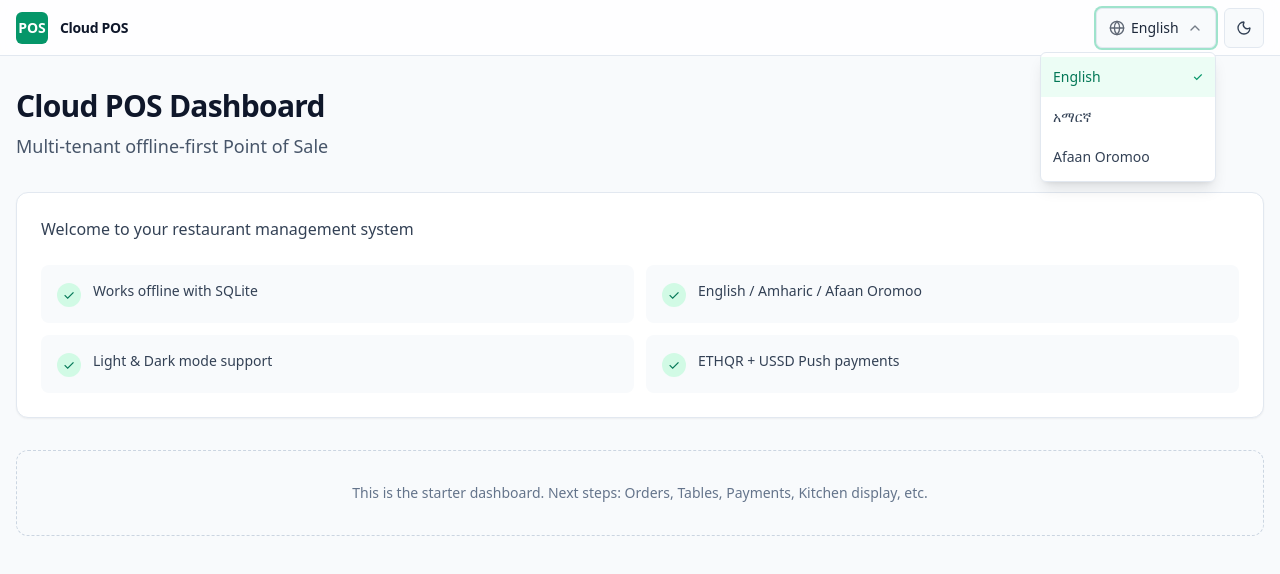
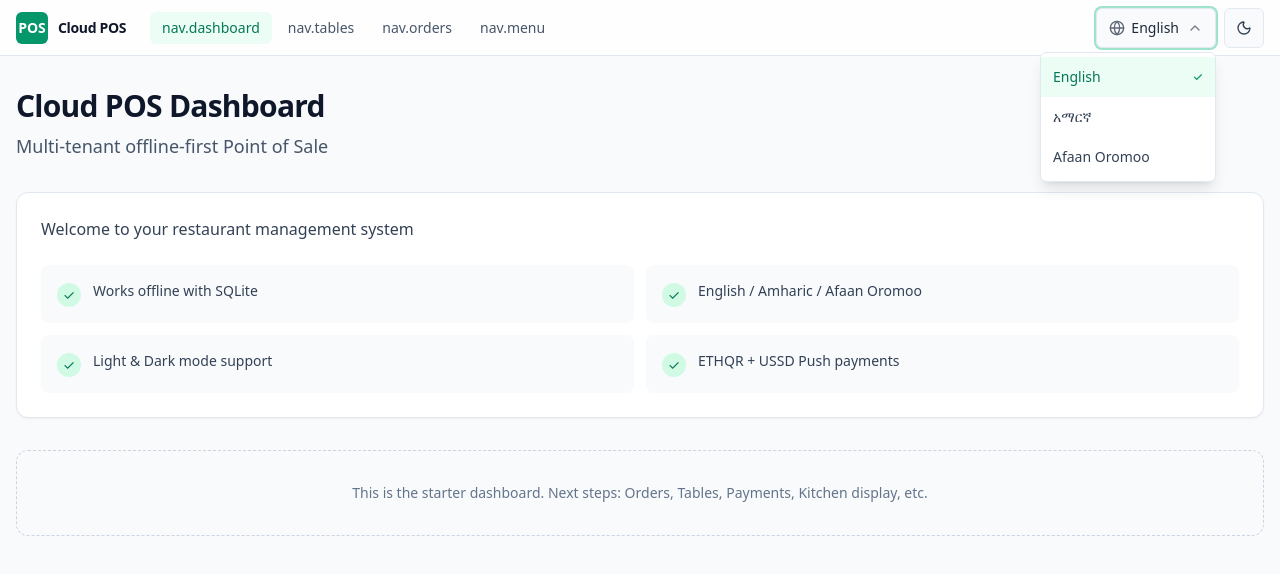
Before and after one commit to FraolFikru/poscloud, a Next.js app: page / in a window 1280 px wide. Both pictures are taken after a click on the button "English". Shown: the top 574 px of the page. Built offline with nearby package versions, Linux system fonts and the light colour scheme.

Commit message:
Refactor Header component for improved structure

```diff
--- a/src/components/Header.tsx
+++ b/src/components/Header.tsx
@@ -3,6 +3,8 @@
 import React, { useState, useRef, useEffect } from "react";
 import { useTranslation } from "react-i18next";
 import { useTheme } from "next-themes";
+import { usePathname } from "next/navigation";
+import Link from "next/link";
 import { Sun, Moon, ChevronDown, Globe } from "lucide-react";
 
 type LanguageCode = "en" | "am" | "om";
@@ -18,19 +20,25 @@ const LANGUAGES: LanguageOption[] = [
   { code: "om", native: "Afaan Oromoo" },
 ];
 
+const NAV_ITEMS = [
+  { href: "/", key: "dashboard" },
+  { href: "/tables", key: "tables" },
+  { href: "/orders", key: "orders" },
+  { href: "/menu", key: "menu" },
+];
+
 export default function Header() {
   const { t, i18n } = useTranslation();
   const { theme, setTheme } = useTheme();
+  const pathname = usePathname();
   const [mounted, setMounted] = useState(false);
   const [langOpen, setLangOpen] = useState(false);
   const langRef = useRef<HTMLDivElement>(null);
 
-  // Avoid hydration mismatch
   useEffect(() => {
     setMounted(true);
   }, []);
 
-  // Close language dropdown on outside click
   useEffect(() => {
     const handleClickOutside = (e: MouseEvent) => {
       if (langRef.current && !langRef.current.contains(e.target as Node)) {
@@ -63,88 +71,67 @@ export default function Header() {
   }
 
   return (
-    <header
-      className="
-        sticky top-0 z-50
-        flex h-14 items-center justify-between
-        border-b border-slate-200 bg-white/95 px-4
-        backdrop-blur supports-[backdrop-filter]:bg-white/80
-        dark:border-zinc-800 dark:bg-zinc-950/95
-        dark:supports-[backdrop-filter]:bg-zinc-950/80
-      "
-    >
-      {/* Left – Brand */}
-      <div className="flex items-center gap-3">
+    <header className="sticky top-0 z-50 flex h-14 items-center justify-between gap-4 border-b border-slate-200 bg-white/95 px-4 backdrop-blur supports-[backdrop-filter]:bg-white/80 dark:border-zinc-800 dark:bg-zinc-950/95 dark:supports-[backdrop-filter]:bg-zinc-950/80">
+      <div className="flex items-center gap-6">
+        <Link href="/" className="flex items-center gap-2.5">
           <div className="flex h-8 w-8 items-center justify-center rounded-md bg-emerald-600 text-sm font-bold text-white">
             POS
           </div>
           <span className="hidden text-sm font-semibold tracking-tight text-slate-900 dark:text-zinc-100 sm:inline">
             {t("header.appName")}
           </span>
+        </Link>
+
+        <nav className="hidden items-center gap-1 md:flex">
+          {NAV_ITEMS.map((item) => {
+            const active = pathname === item.href;
+            return (
+              <Link
+                key={item.href}
+                href={item.href}
+                className={`rounded-md px-3 py-1.5 text-sm font-medium transition-colors ${
+                  active
+                    ? "bg-emerald-50 text-emerald-700 dark:bg-emerald-950/50 dark:text-emerald-400"
+                    : "text-slate-600 hover:bg-slate-100 hover:text-slate-900 dark:text-zinc-400 dark:hover:bg-zinc-800 dark:hover:text-zinc-100"
+                }`}
+              >
+                {t(`nav.${item.key}`)}
+              </Link>
+            );
+          })}
+        </nav>
       </div>
 
-      {/* Right – Controls */}
       <div className="flex items-center gap-2">
-        {/* Language Selector */}
         <div className="relative" ref={langRef}>
           <button
             type="button"
             onClick={() => setLangOpen((o) => !o)}
-            aria-haspopup="listbox"
-            aria-expanded={langOpen}
-            aria-label={t("header.language")}
-            className="
-              flex h-10 min-w-[7.5rem] items-center justify-between gap-2
-              rounded-md border border-slate-200 bg-slate-50 px-3
-              text-sm font-medium text-slate-800
-              transition-colors hover:bg-slate-100
-              focus:outline-none focus:ring-2 focus:ring-emerald-500/40
-              dark:border-zinc-700 dark:bg-zinc-900 dark:text-zinc-100
-              dark:hover:bg-zinc-800
-            "
+            className="flex h-10 min-w-[7rem] items-center justify-between gap-2 rounded-md border border-slate-200 bg-slate-50 px-3 text-sm font-medium text-slate-800 transition-colors hover:bg-slate-100 focus:outline-none focus:ring-2 focus:ring-emerald-500/40 dark:border-zinc-700 dark:bg-zinc-900 dark:text-zinc-100 dark:hover:bg-zinc-800"
           >
             <span className="flex items-center gap-1.5">
               <Globe className="h-4 w-4 shrink-0 opacity-70" />
               <span className="truncate">{currentLang.native}</span>
             </span>
-            <ChevronDown
-              className={`h-4 w-4 shrink-0 opacity-60 transition-transform ${
-                langOpen ? "rotate-180" : ""
-              }`}
-            />
+            <ChevronDown className={`h-4 w-4 shrink-0 opacity-60 transition-transform ${langOpen ? "rotate-180" : ""}`} />
           </button>
 
           {langOpen && (
-            <ul
-              role="listbox"
-              className="
-                absolute right-0 mt-1 w-44 overflow-hidden rounded-md
-                border border-slate-200 bg-white py-1 shadow-lg
-                dark:border-zinc-700 dark:bg-zinc-900
-              "
-            >
+            <ul className="absolute right-0 mt-1 w-44 overflow-hidden rounded-md border border-slate-200 bg-white py-1 shadow-lg dark:border-zinc-700 dark:bg-zinc-900">
               {LANGUAGES.map((lang) => (
                 <li key={lang.code}>
                   <button
                     type="button"
-                    role="option"
-                    aria-selected={lang.code === currentLang.code}
                     onClick={() => changeLanguage(lang.code)}
-                    className={`
-                      flex w-full items-center justify-between px-3 py-2.5 text-left text-sm
-                      transition-colors
-                      ${
+                    className={`flex w-full items-center justify-between px-3 py-2.5 text-left text-sm transition-colors ${
                       lang.code === currentLang.code
                         ? "bg-emerald-50 font-medium text-emerald-700 dark:bg-emerald-950/40 dark:text-emerald-400"
                         : "text-slate-700 hover:bg-slate-50 dark:text-zinc-200 dark:hover:bg-zinc-800"
-                      }
-                    `}
+                    }`}
                   >
                     <span>{lang.native}</span>
                     {lang.code === currentLang.code && (
-                      <span className="text-xs text-emerald-600 dark:text-emerald-400">
-                        ✓
-                      </span>
+                      <span className="text-xs text-emerald-600 dark:text-emerald-400">✓</span>
                     )}
                   </button>
                 </li>
@@ -153,29 +140,12 @@ export default function Header() {
           )}
         </div>
 
-        {/* Theme Toggle */}
         <button
           type="button"
           onClick={() => setTheme(theme === "dark" ? "light" : "dark")}
-          aria-label={
-            theme === "light"
-              ? t("header.switchToDark")
-              : t("header.switchToLight")
-          }
-          className="
-            flex h-10 w-10 items-center justify-center rounded-md
-            border border-slate-200 bg-slate-50 text-slate-700
-            transition-colors hover:bg-slate-100
-            focus:outline-none focus:ring-2 focus:ring-emerald-500/40
-            dark:border-zinc-700 dark:bg-zinc-900 dark:text-zinc-200
-            dark:hover:bg-zinc-800
-          "
+          className="flex h-10 w-10 items-center justify-center rounded-md border border-slate-200 bg-slate-50 text-slate-700 transition-colors hover:bg-slate-100 focus:outline-none focus:ring-2 focus:ring-emerald-500/40 dark:border-zinc-700 dark:bg-zinc-900 dark:text-zinc-200 dark:hover:bg-zinc-800"
         >
-          {theme === "dark" ? (
-            <Sun className="h-4 w-4" />
-          ) : (
-            <Moon className="h-4 w-4" />
-          )}
+          {theme === "dark" ? <Sun className="h-4 w-4" /> : <Moon className="h-4 w-4" />}
         </button>
       </div>
     </header>
```
Lines whose indentation alone changed are shown as unchanged.
